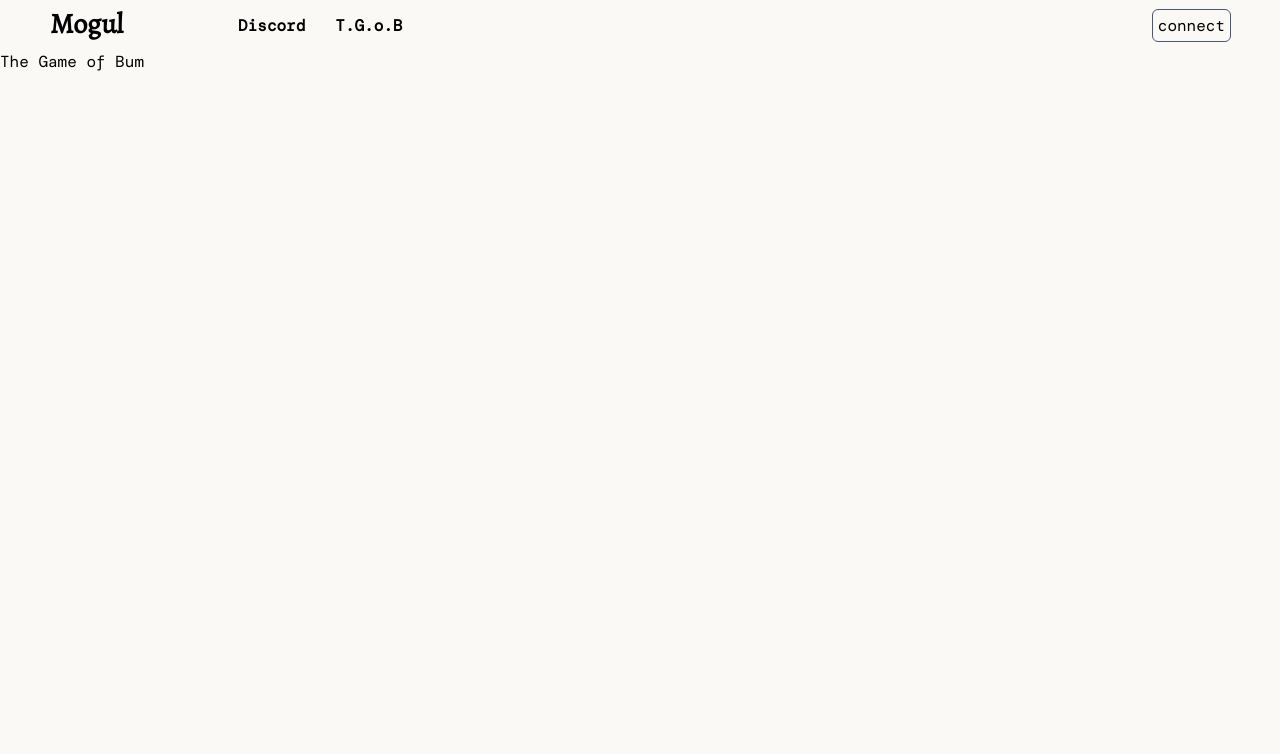
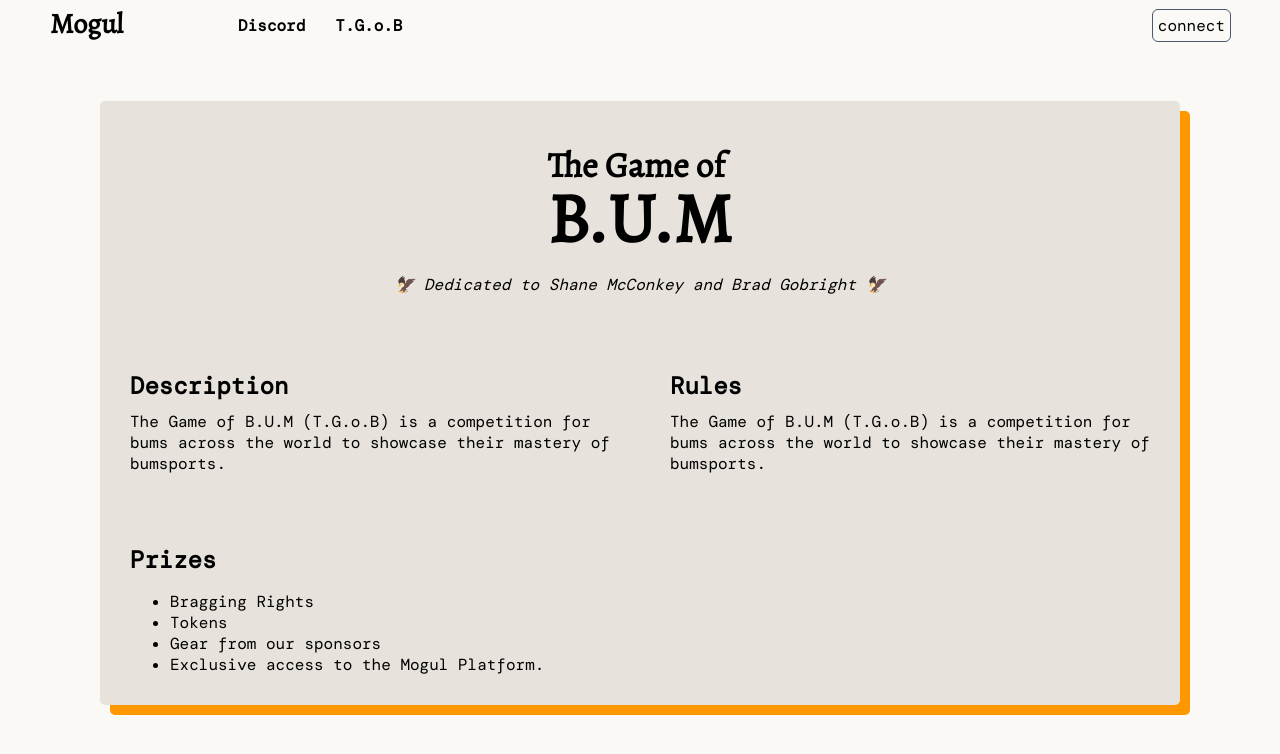
Before and after one commit to mogul-run/mogul, a React (Create React App) app in the folder frontend/: page /the-game-of-bum in a window 1280 px wide. Shown: the top 754 px of the page. Built offline with nearby package versions, Linux system fonts and the light colour scheme.

Commit message:
add tgob content

```diff
--- a/frontend/src/components/navbar.css
+++ b/frontend/src/components/navbar.css
@@ -3,6 +3,19 @@
     display: flex;
     flex-direction: row;
     margin: 0px 50px;
+}
+
+.logo {
+    font-family: "Alegreya";
+    font-weight: 1000;
+    font-size: 28px;
+    margin: 5px 0px;
+    cursor: pointer;
+}
+
+.nostyle {
+    text-decoration: none !important;
+    color: black !important;
 }
 
 .navbuttons{
--- a/frontend/src/components/navbar.tsx
+++ b/frontend/src/components/navbar.tsx
@@ -1,10 +1,12 @@
 import { Link } from "react-router-dom";
 import "./navbar.css";
 
-export default function Navbar(props:any) {
+export default function Navbar(props: any) {
     return (
         <div className="navbar">
+            <Link to="/" className="nostyle">
                 <div className="logo">Mogul</div>
+            </Link>
             <div className="navbuttons">
                 <div className="navlinks">
                     {/* <div className="navlink" onClick={scrollToContent}>About</div> */}
@@ -16,16 +18,17 @@ export default function Navbar(props:any) {
                         <div className="navlink"> Discord</div>
                     </a>
 
-                        <Link
-                            to="/the-game-of-bum"
-                            className="nostyle"
-                        >
+                    <Link to="/the-game-of-bum" className="nostyle">
                         <div className="navlink">T.G.o.B</div>
                     </Link>
                 </div>
-                    <div className="connect" onClick={() => props.connectWalletHandler()}>connect</div>
+                <div
+                    className="connect"
+                    onClick={() => props.connectWalletHandler()}
+                >
+                    connect
                 </div>
             </div>
-    )
-
+        </div>
+    );
 }
--- a/frontend/src/pages/TGOB.css
+++ b/frontend/src/pages/TGOB.css
@@ -0,0 +1,78 @@
+
+.TGOB {
+    margin: 50px 100px;
+    background-color: #e7e3dc;
+    border-radius: 5px;
+    box-shadow: 10px 10px #ff9800;
+}
+
+.head-wrapper {
+    width: 100%;
+    margin: 30px 0px;
+    display: flex;
+    flex-direction: column;
+    justify-content: center;
+    align-items: center;
+}
+
+.head {
+    width: max-content;
+    border-radius: 5px;
+    padding: 10px;
+    display: flex;
+    flex-direction: column;
+    justify-content: center;
+}
+
+.head:hover {
+    background-color: #00acc1;
+}
+
+.bum-link {
+    color: black;
+    text-decoration: none;
+}
+
+.bum-link:hover {
+    color: white;
+}
+
+.title {
+    font-family: "Alegreya";
+    font-size: 35px;
+    font-weight: bold;
+}
+
+.title-big {
+    line-height: 0.85;
+    font-size: 70px;
+    text-decoration: none;
+}
+
+.header {
+    font-size: 24px;
+    font-weight: bold;
+}
+
+.info-wrapper {
+    display: flex;
+    flex-direction: row;
+    justify-content: space-evenly;
+    align-items: space-evenly;
+}
+
+.desc-wrapper {
+    margin: 30px;
+}
+
+.desc {
+    margin: 10px 0px;
+    font-family: "DM Mono";
+}
+
+.subtext {
+    margin: 15px 0px;
+    font-size: 16px;
+    font-weight: 100;
+    font-family: "DM Mono";
+}
--- a/frontend/src/pages/TGOB.tsx
+++ b/frontend/src/pages/TGOB.tsx
@@ -1,7 +1,55 @@
-
+import "./TGOB.css";
+import "./homepage.css";
 
 function TGOB() {
-    return <div>The Game of Bum</div>;
+    return (
+        <div className="TGOB">
+            <div className="head-wrapper">
+                <div className="head">
+                    <div className="title">
+                        <a
+                            className="bum-link"
+                            href="https://www.skimag.com/videos/gnar-movie-0/"
+                            target="__blank"
+                        >
+                            The Game of
+                            <div className="title-big">B.U.M</div>
+                        </a>
+                    </div>
+                </div>
+                <div className="subtext">
+                    <i>🦅 Dedicated to Shane McConkey and Brad Gobright 🦅</i>
+                </div>
+            </div>
+            <div className="info-wrapper">
+                <div className="desc-wrapper">
+                    <div className="header">Description</div>
+                    <div className="desc">
+                        The Game of B.U.M (T.G.o.B) is a competition for bums
+                        across the world to showcase their mastery of bumsports.{" "}
+                    </div>
+                </div>
+                <div className="desc-wrapper">
+                    <div className="header">Rules</div>
+                    <div className="desc">
+                        The Game of B.U.M (T.G.o.B) is a competition for bums
+                        across the world to showcase their mastery of bumsports.{" "}
+                    </div>
+                </div>
+            </div>
+            <div className="desc-wrapper">
+                <div className="header">Prizes</div>
+                <div className="desc">
+                    <ul>
+                        <li>Bragging Rights</li>
+                        <li>Tokens</li>
+                        <li>Gear from our sponsors</li>
+                        <li>Exclusive access to the Mogul Platform.</li>
+                    </ul>
+                </div>
+            </div>
+        </div>
+    );
 }
 
 export default TGOB;
--- a/frontend/src/pages/homepage.css
+++ b/frontend/src/pages/homepage.css
@@ -13,13 +13,6 @@ a {
     color: black !important;
 }
 
-.logo {
-    font-family: "Alegreya";
-    font-weight: 1000;
-    font-size: 28px;
-    margin: 5px 0px;
-    cursor: pointer;
-}
 
 .uno-left {
     display: flex;
```
Lines whose indentation alone changed are shown as unchanged.
